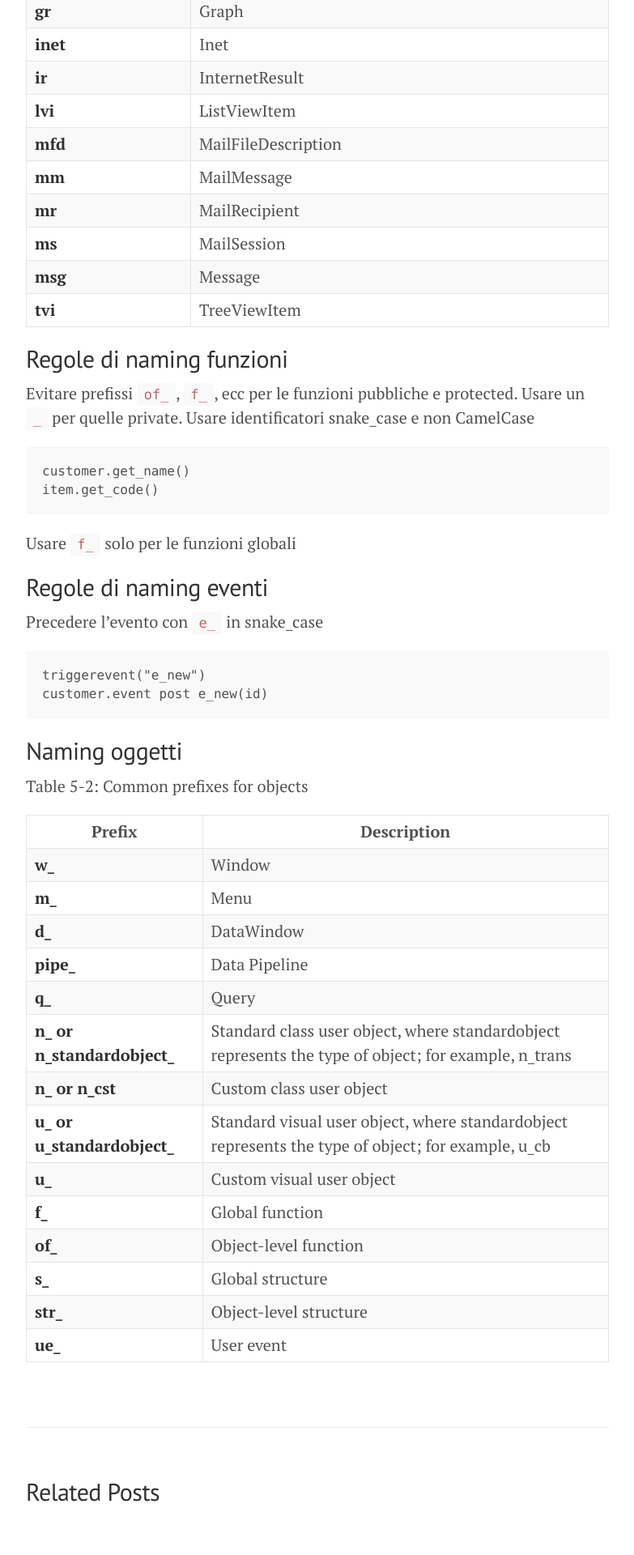
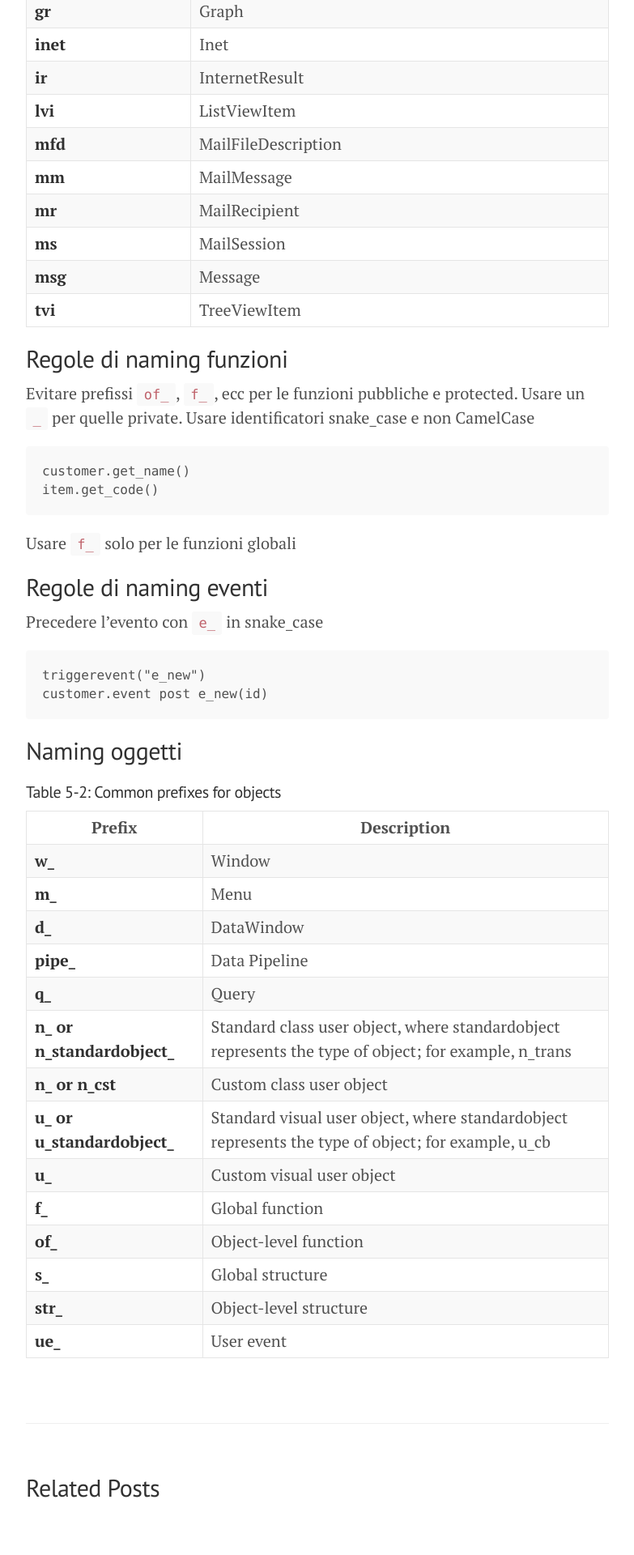
Before and after one commit to restoresrl/restoresrl.github.io, a Jekyll site: the page built from _posts/2016-03-13-prova-post.markdown, in a window 1280 px wide. Shown: the part 3395-5315 px from the top of the page at 81% size, without its empty margins (248-1031 px from the left). Built offline with Jekyll 4.4.1, drawn with Linux system fonts in a browser that asks for light colours.

```diff
--- a/_posts/2016-03-13-prova-post.markdown
+++ b/_posts/2016-03-13-prova-post.markdown
@@ -129,7 +131,7 @@ Precedere l'evento con `e_` in snake_case
 
 ## Naming oggetti
 
-Table 5-2: Common prefixes for objects
+#### Table 5-2: Common prefixes for objects
 
 Prefix | Description
 ---- | ----
```
Also changed, not shown: other parts of _posts/2016-03-13-prova-post.markdown (+2 -0 lines).
